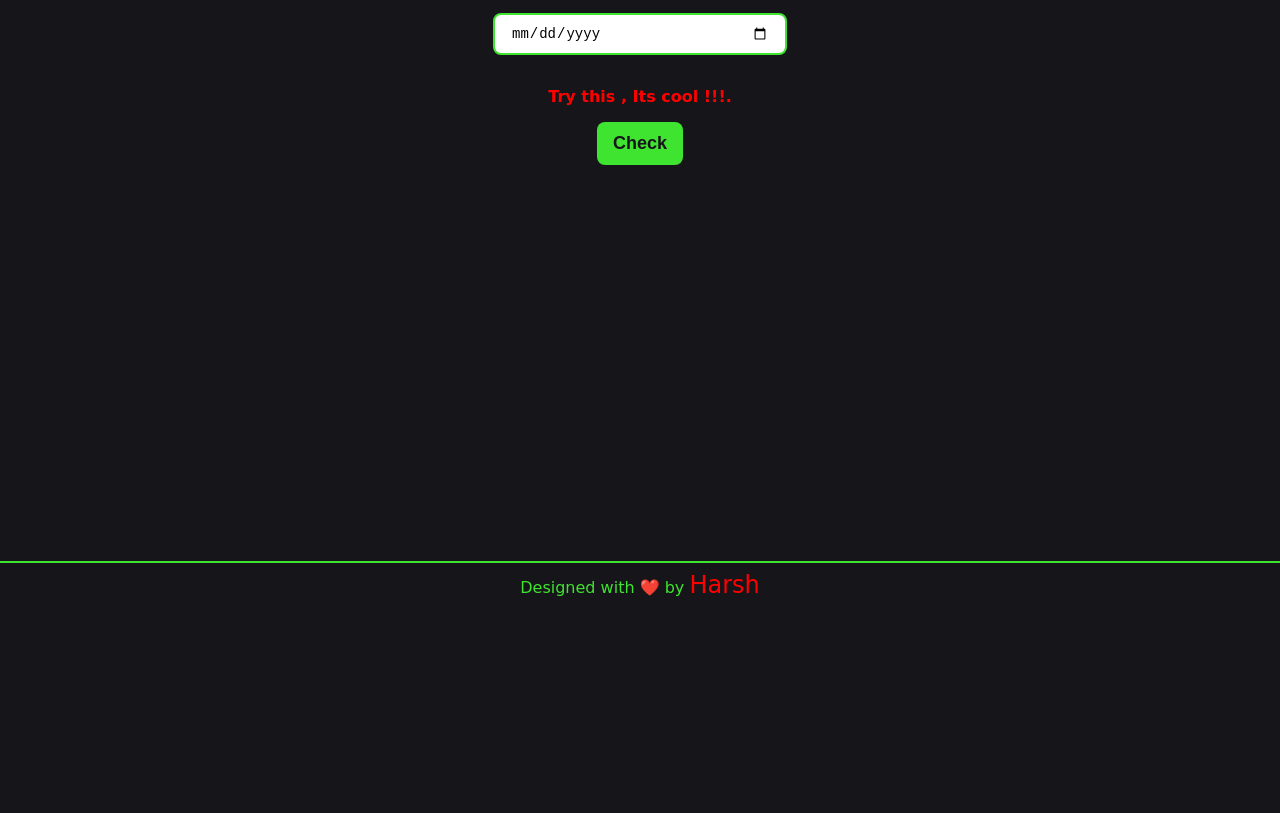
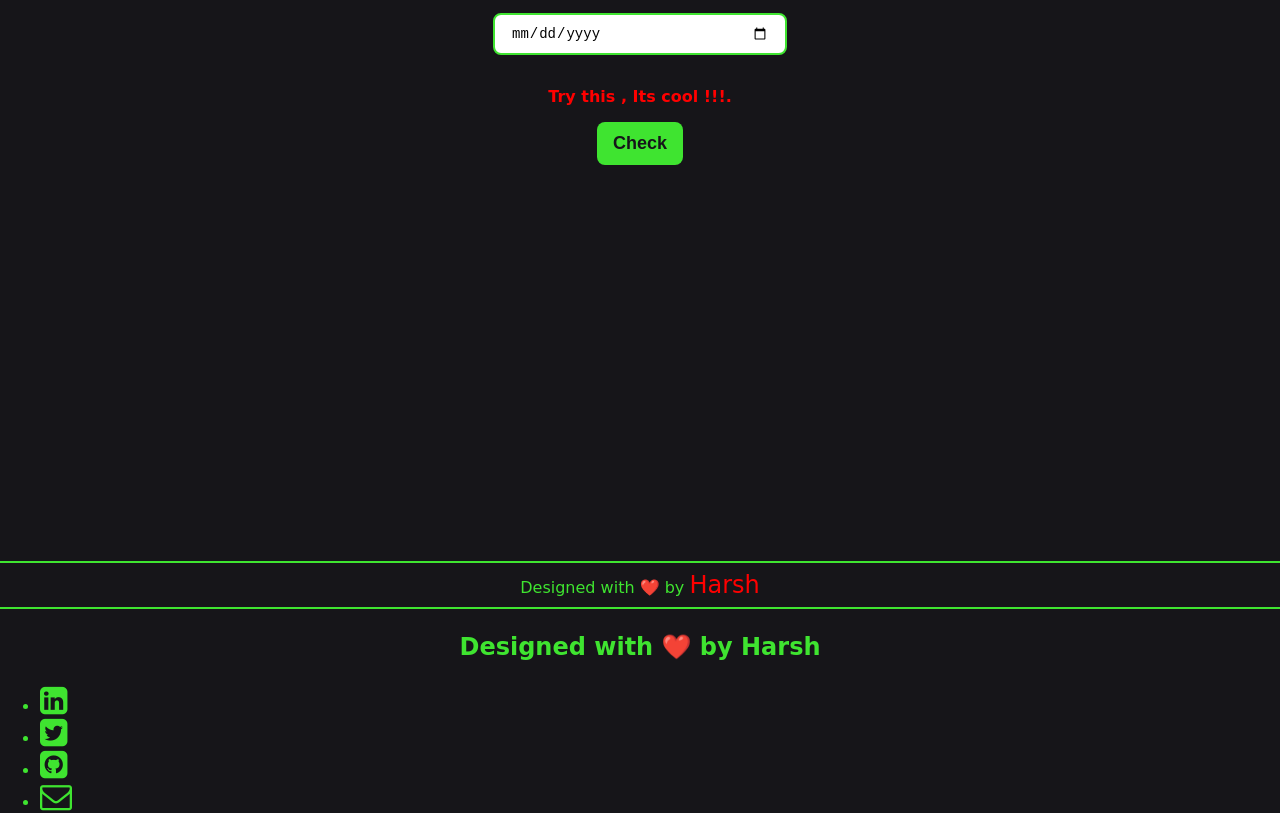
Before and after one commit to haarsh24/palindrome, a plain HTML site: page index.html in a window 1280 px wide. Shown: the part 147-960 px from the top of the page. Before the commit the page ends 800 px from the top, so only its background shows below. Drawn offline with Linux system fonts and the light colour scheme; a web font is replaced by a local one.

Commit message:
updated footer

```diff
--- a/index.html
+++ b/index.html
@@ -29,7 +29,33 @@
     <footer class="list-non-bullet footer">
         <hr>
        <div class="footer-line">Designed with ❤️ by <a href="https://kumarharsh.netlify.app"> <span>Harsh</span></a> </div>
-
+        <hr>
+        <div class="footer-line">
+<p align="center">
+Designed with ❤️ by <a href="https://kumarharsh.netlify.app">Harsh</a>
+</p></div>
+        <ul class="social-pills">
+            <li class="list-item-inline">
+                <a href="https://www.linkedin.com/in/kumarharshn/" target="  _blank "
+                    class="fa fa-2x fa-linkedin-square pr-4 social-logo " aria-hidden="true ">
+                </a>
+            </li>
+            <li class="list-item-inline">
+                <a href="https://twitter.com/codeandchords" target=" _blank "
+                    class="fa fa-2x fa-twitter-square pr-4 social-logo" aria-hidden="true">
+                </a>
+            </li>
+            <li class="list-item-inline">
+                <a href="https://github.com/haarsh24" target=" _blank "
+                    class="fa fa-2x fa-github-square pr-4 social-logo" aria-hidden="true ">
+                </a>
+            </li>
+            <li class="list-item-inline">
+                <a href="mailto:kumarharsh241998@gmail.com" target=" _blank "
+                    class="fa fa-2x fa-envelope-o pr-4 social-logo" aria-hidden="true ">
+                </a>
+            </li>
+        </ul>
     </footer>
     <script src="script.js" type="text/javascript"></script>
 </body>
```
